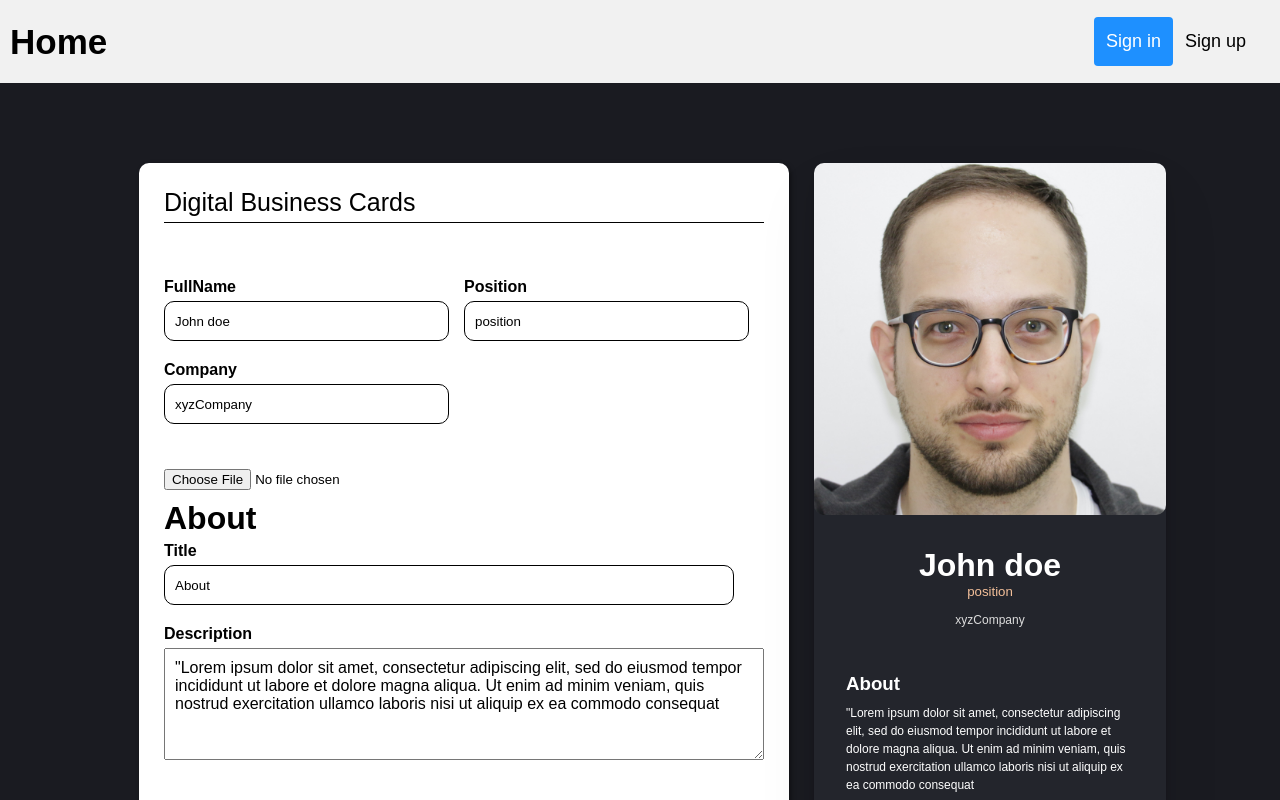
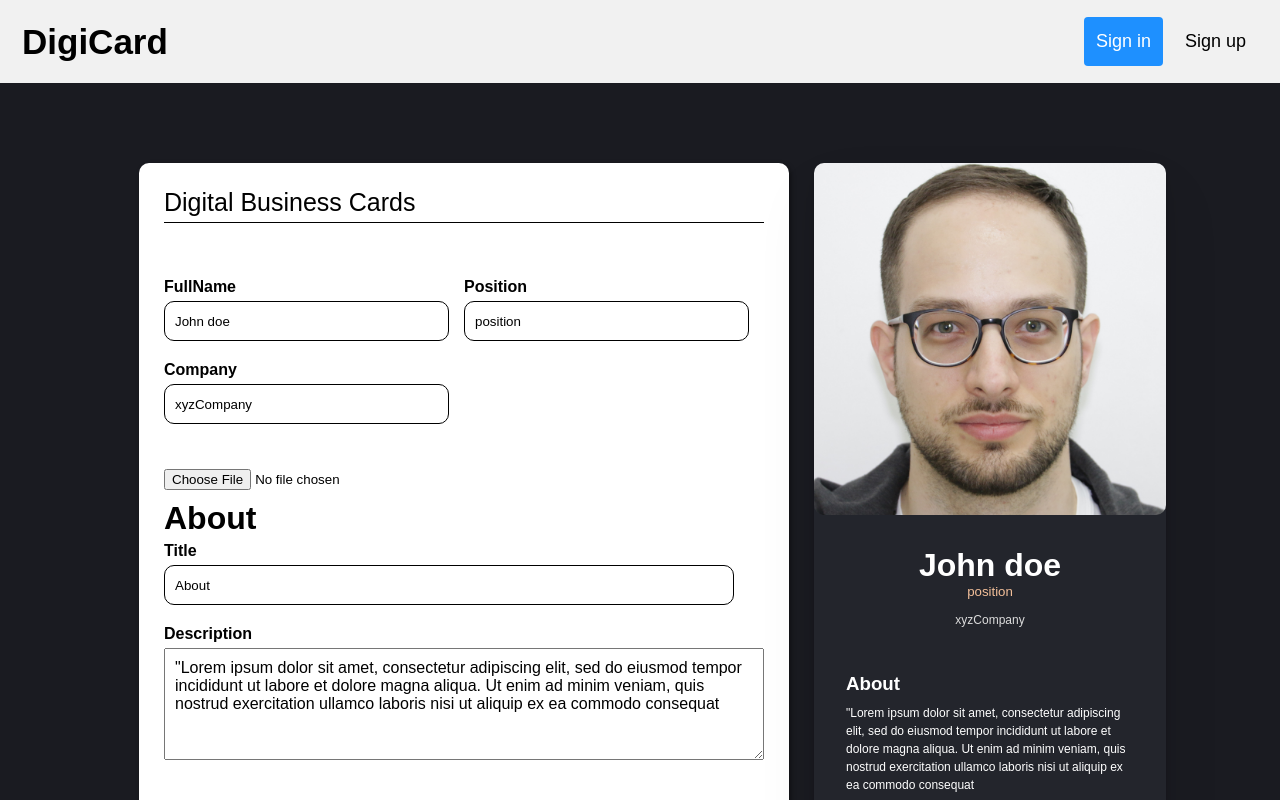
Before and after one commit to M-Blaze/DigiCard, a React (Create React App) app: page / in a window 1280 px wide. Shown: the top 800 px of the page. Built offline with nearby package versions, Linux system fonts and the light colour scheme.

Commit message:
remove: footer links form pages

```diff
--- a/src/components/Navbar.js
+++ b/src/components/Navbar.js
@@ -14,24 +14,34 @@ function Navbar(props) {
     }
 
     return (
-        <div>
-            {userInfo ? <>
-                <div class="header">
-                    <div href="#default" class="logo">Home</div>
-                    <div class="header-right">
-                        <Link to="/dashboard"><div class="active" href="#home">Go to DashBoard</div></Link>
-                        <div className='logout' onClick={logOut}>Log Out</div>
-                    </div>
-                </div>
-            </>
-                : <div class="header">
-                    <a href="#default" class="logo">Home</a>
-                    <div class="header-right">
-                        <Link to="/login"><div class="active" href="#home">Sign in</div></Link>
-                        <Link to='/register'><div  className='logout'>Sign up</div></Link>
-                    </div>
-                </div>}
-        </div>
+			<div className="header">
+				<div className="logo">
+					<Link to="/">DigiCard</Link>
+				</div>
+				<div className="header-right">
+					{
+						userInfo ?
+						(
+							<>
+								<Link to="/dashboard">
+									<div className="active" style={{ marginRight: "10px" }}>Go to DashBoard</div>
+								</Link>
+								<div className='logout' onClick={logOut}>Log Out</div>
+							</>
+						) :
+						(
+							<>
+								<Link to="/login">
+									<div className="active" style={{ marginRight: "10px" }}>Sign in</div>
+								</Link>
+								<Link to='/register'>
+									<div  className='logout'>Sign up</div>
+								</Link>
+							</>
+						)
+					}
+				</div>
+			</div>
     );
 }
 
--- a/src/pages/Home.js
+++ b/src/pages/Home.js
@@ -2,7 +2,6 @@ import React from 'react';
 
 import ContactDetails from "../components/ContactDetails";
 import About from "../components/About";
-import Footer from "../components/Footer";
 import SocialDetails from '../components/SocialDetails';
 import Form from '../components/Form';
 import { useState } from 'react';
@@ -15,7 +14,7 @@ import Info2 from '../components/Info2';
 
 
 import './home.css'
-function Home(props) {
+function Home() {
     const [fullName, setFullName] = useState('John doe')
     const [position, setPosition] = useState('position')
     const [company, setCompany] = useState('xyzCompany')
@@ -67,7 +66,6 @@ function Home(props) {
                     socialLinks,
                     selectedFile,
                 };
-                console.log(data)
                 const config = {
                     headers: {
                         'Content-Type': 'multipart/form-data',
@@ -75,13 +73,10 @@ function Home(props) {
                     },
                 }
 
-                const response = await axios.post('http://192.168.1.14:5000/createDigicard', data,config);
-                console.log(response)
+                await axios.post('/createDigicard', data,config);
                 navigate('/dashboard')
-                // Optionally, show a success message or redirect to another page
             } catch (error) {
                 console.error('Error saving profile:', error);
-                // Show an error message to the user
             }
         }
 
@@ -96,8 +91,8 @@ function Home(props) {
         <>
             <Navbar></Navbar>
             <div className='uiDesign'>
-                <div>
-                    <div><Form
+                <div className='form-wrap'>
+                    <Form
                         position={position}
                         setPosition={setPosition}
                         fullName={fullName}
@@ -120,7 +115,6 @@ function Home(props) {
                         setSocialDesc={setSocialDesc}
                         handleSubmit={handleSubmit}
                     />
-                    </div>
                 </div>
                 <div className='cardDesign'>
                     <Info2 selectedFile={selectedFile} position={position} fullName={fullName} company={company} />
@@ -129,8 +123,6 @@ function Home(props) {
                         <ContactDetails contactDetails={contactDetails} />
                         <SocialDetails socialTitle={socialTitle} socialDesc={socialDesc} socialLinks={socialLinks} />
                     </div>
-                    <Footer />
-
                 </div>
 
             </div>
```
